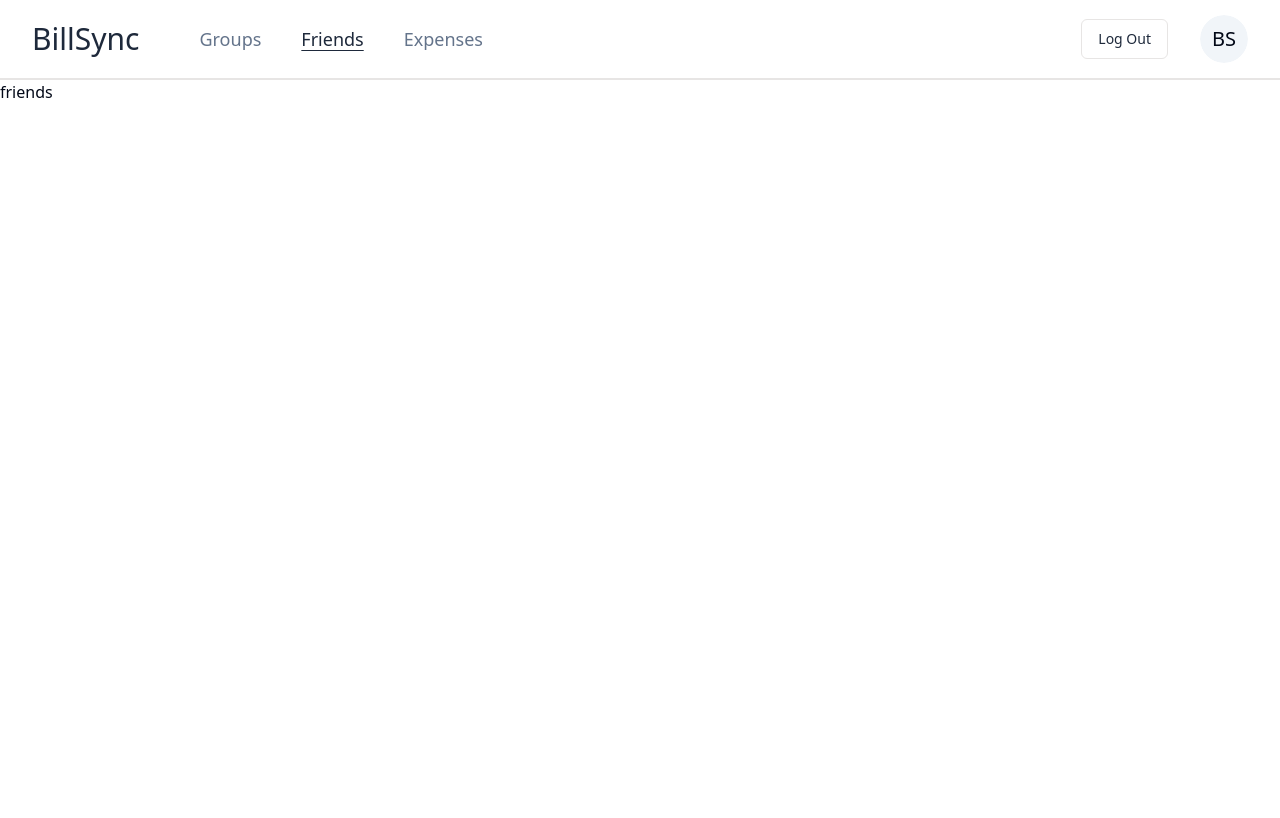
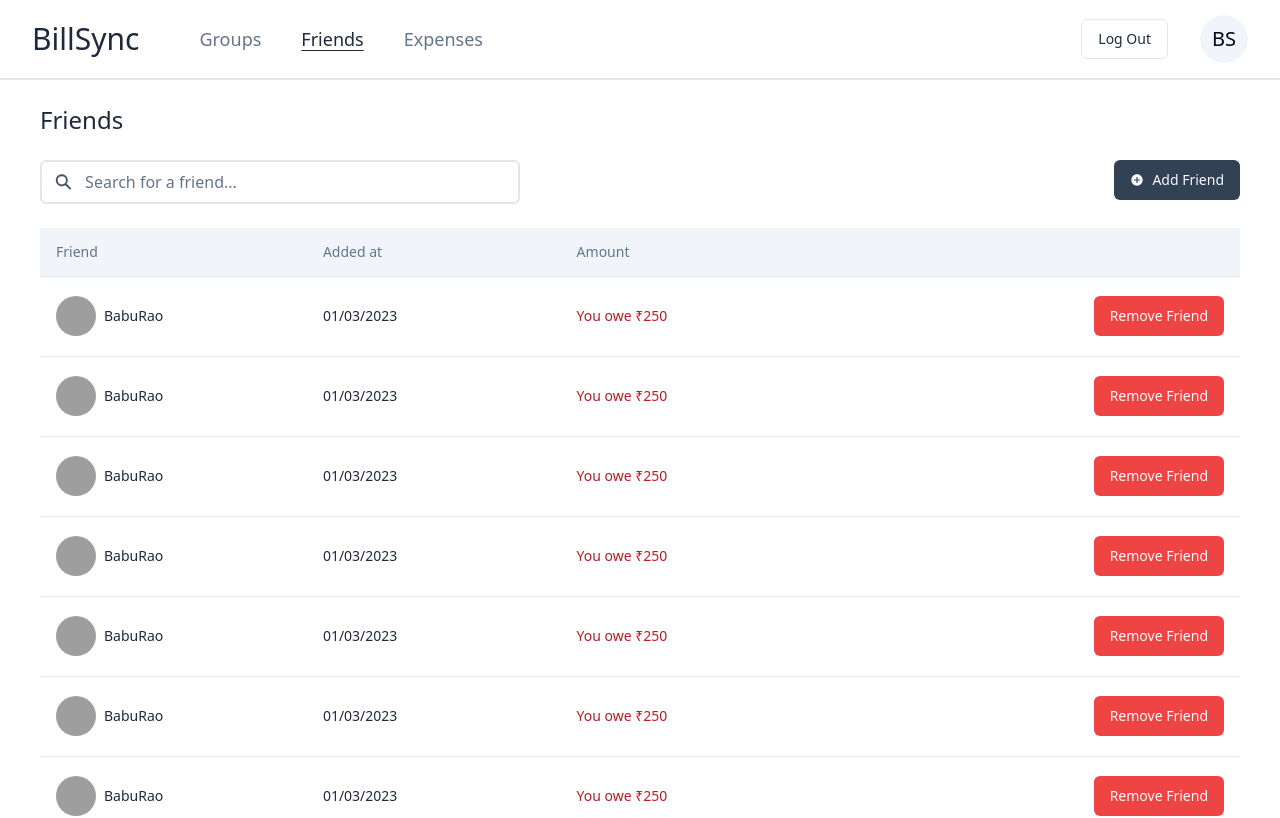
Before and after one commit to girish4016/BillSync, a React (Vite) app in the folder Frontend/app/: page /friends in a window 1280 px wide. Shown: the top 818 px of the page. Built offline with nearby package versions, Linux system fonts and the light colour scheme; grey boxes are pictures that could not be loaded.

Commit message:
added friends page

```diff
--- a/Frontend/app/src/components/Friends/Friends.tsx
+++ b/Frontend/app/src/components/Friends/Friends.tsx
@@ -1,10 +1,85 @@
+import { Input } from "@/common/shadcn/ui/input";
+import { Button } from "@/common/shadcn/ui/button";
+import {
+  Table,
+  TableBody,
+  TableCaption,
+  TableCell,
+  TableHead,
+  TableHeader,
+  TableRow,
+} from "@/common/shadcn/ui/table";
+import { Avatar, AvatarFallback, AvatarImage } from "@/common/shadcn/ui/avatar";
+import { IoSearchSharp } from "react-icons/io5";
+import { IoMdAddCircle } from "react-icons/io";
+
 import { NavBar } from "@/common/components/Navbar/NavBar";
 
 export const Friends = () => {
+  const rows = [];
+
+  for (let i = 0; i < 50; i++) {
+    rows.push(
+      <TableRow key={i} className="text-slate-800 cursor-pointer h-[5rem]">
+        <TableCell className="font-medium max-w-[7rem] whitespace-nowrap overflow-hidden text-ellipsis">
+          <div className="flex flex-row items-center gap-2">
+            <Avatar>
+              <AvatarImage src="https://github.com/shadcn.png" alt="@shadcn" />
+              <AvatarFallback>user avatar</AvatarFallback>
+            </Avatar>{" "}
+            BabuRao
+          </div>
+        </TableCell>
+        <TableCell className="max-sm:hidden">01/03/2023</TableCell>
+        <TableCell className="text-red-700 max-sm:text-right">
+          You owe ₹250
+        </TableCell>
+        <TableCell className="text-right max-sm:hidden">
+          <Button className="w-full sm:w-auto bg-red-500 hover:bg-red-600">
+            Remove Friend
+          </Button>
+        </TableCell>
+      </TableRow>
+    );
+  }
+
   return (
-    <div>
+    <div className="contain-paint">
       <NavBar />
-      <div className="w-screen">friends</div>
+      <div className="flex flex-col px-10 max-sm:px-3">
+        <h1 className="text-2xl text-slate-800 mt-6">Friends</h1>
+        <div className="flex justify-between max-[480px]:flex-col max-[480px]:gap-2 py-6 sticky top-0 z-10 bg-white">
+          <div
+            className={
+              "flex flex-row items-center text-xl px-3 text-slate-600 border-2 rounded-md border-stone-200 w-[50%] max-[480px]:w-full max-w-[30rem]"
+            }
+          >
+            <IoSearchSharp />
+            <Input
+              placeholder="Search for a friend..."
+              className="h-10 border-0 font-normal text-base focus-visible:ring-0 focus-visible:ring-offset-0"
+            />
+          </div>
+          <Button className="rounded-md bg-slate-700 gap-2">
+            <IoMdAddCircle />
+            Add Friend
+          </Button>
+        </div>
+        <div className="flex w-full z-0 pb-6">
+          <Table>
+            <TableCaption>List of your Friends.</TableCaption>
+            <TableHeader className="bg-slate-100">
+              <TableRow>
+                <TableHead>Friend</TableHead>
+                <TableHead className="max-sm:hidden">Added at</TableHead>
+                <TableHead className="max-sm:text-right">Amount</TableHead>
+                <TableHead className="max-sm:hidden text-right"></TableHead>
+              </TableRow>
+            </TableHeader>
+            <TableBody>{rows}</TableBody>
+          </Table>
+        </div>
+      </div>
     </div>
   );
 };
```
